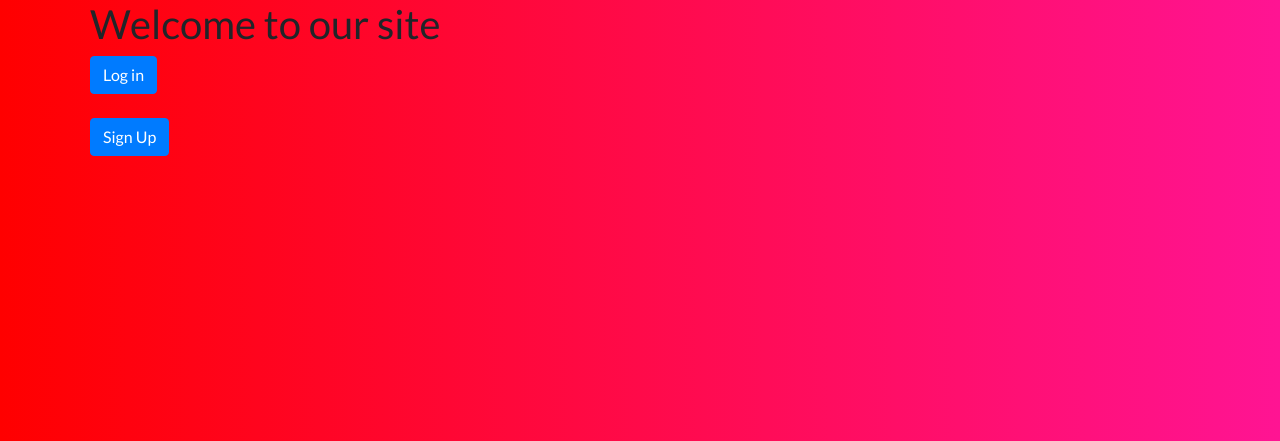
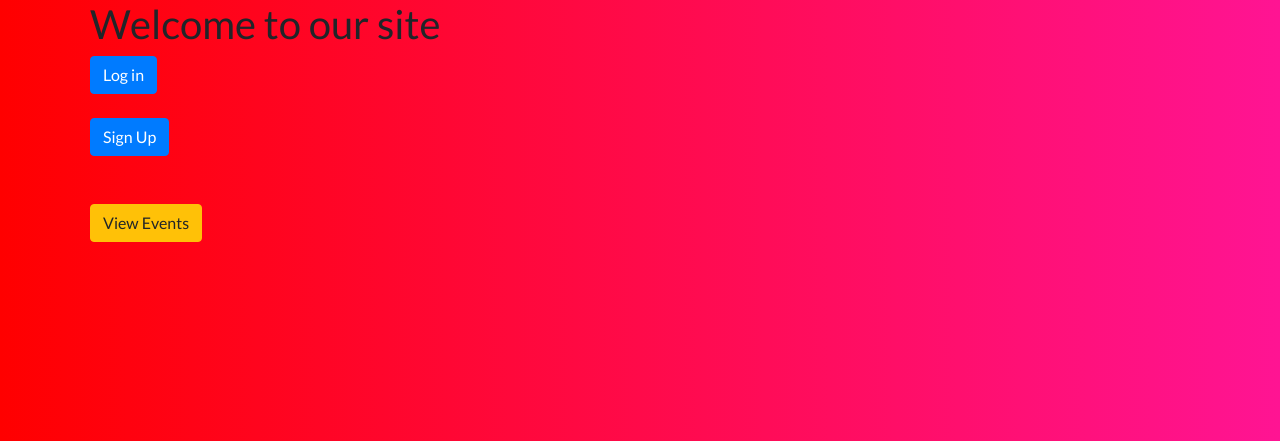
Before and after one commit to SoumyaKoppaka/boond, a Django app: template roles/templates/roles/home.html in a window 1280 px wide. Shown: the top 441 px of the page. Run offline with Django 3.2, Linux system fonts and the light colour scheme; the template is opened without the code that fills it, so the values that code supplies are empty; some libraries are stand-ins or nearby versions.

Commit message:
Added button for view events

```diff
--- a/templates/base.html
+++ b/templates/base.html
@@ -31,8 +31,11 @@
     {% block content %}
     {% endblock %}
     <br>
-    <br>
+
+    <a class="btn btn-warning" href="{% url 'view_events' %}">View Events</a>
+
     {% if user.is_authenticated %}
+        <br><br>
         <a class="btn btn-primary" href="{% url 'logout' %}">Logout</a>
     {% endif %}
 
```
